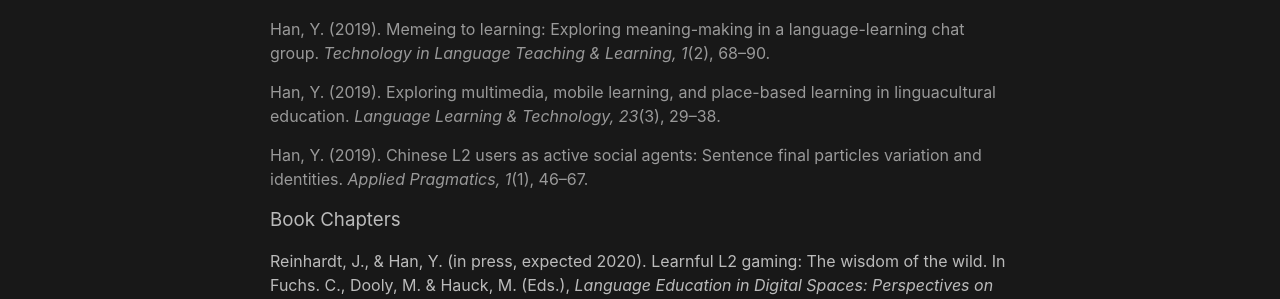
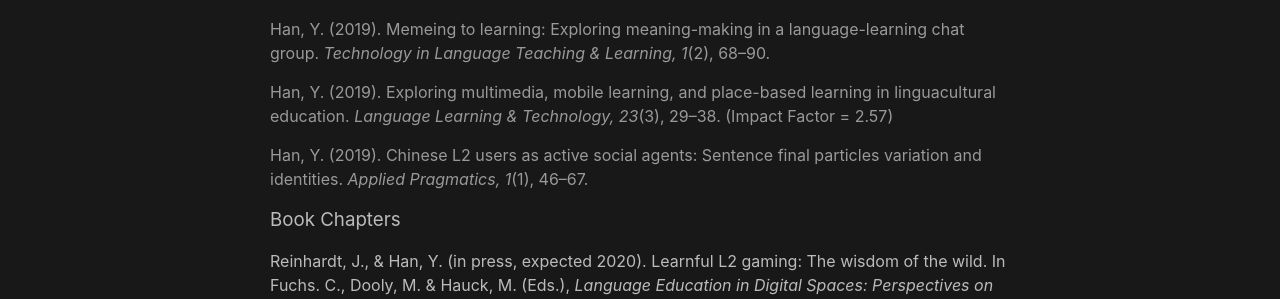
Before and after one commit to yitinghanphd/yitinghanphd.github.io, a Jekyll site: the page built from publications.md, in a window 1280 px wide. Shown: the part 251-550 px from the top of the page. Built offline with Jekyll 4.4.1, drawn with Linux system fonts in a browser that asks for light colours.

Commit message:
update publications

```diff
--- a/publications.md
+++ b/publications.md
@@ -9,7 +9,7 @@ Han, Y. (in press, expected 2020). Connecting the past to the future of computer
 
 [Han, Y. (2019). Memeing to learning: Exploring meaning-making in a language-learning chat group. *Technology in Language Teaching & Learning, 1*(2), 68–90.](https://www.castledown.com.au/journals/tltl/article/?reference=191)
 
-[Han, Y. (2019). Exploring multimedia, mobile learning, and place-based learning in linguacultural education. *Language Learning & Technology, 23*(3), 29–38.](https://www.lltjournal.org/item/3116)
+[Han, Y. (2019). Exploring multimedia, mobile learning, and place-based learning in linguacultural education. *Language Learning & Technology, 23*(3), 29–38. (Impact Factor = 2.57)](https://www.lltjournal.org/item/3116)
 
 [Han, Y. (2019). Chinese L2 users as active social agents: Sentence final particles variation and identities. *Applied Pragmatics, 1*(1), 46–67.](https://benjamins.com/catalog/ap.00003.han)
 
```
